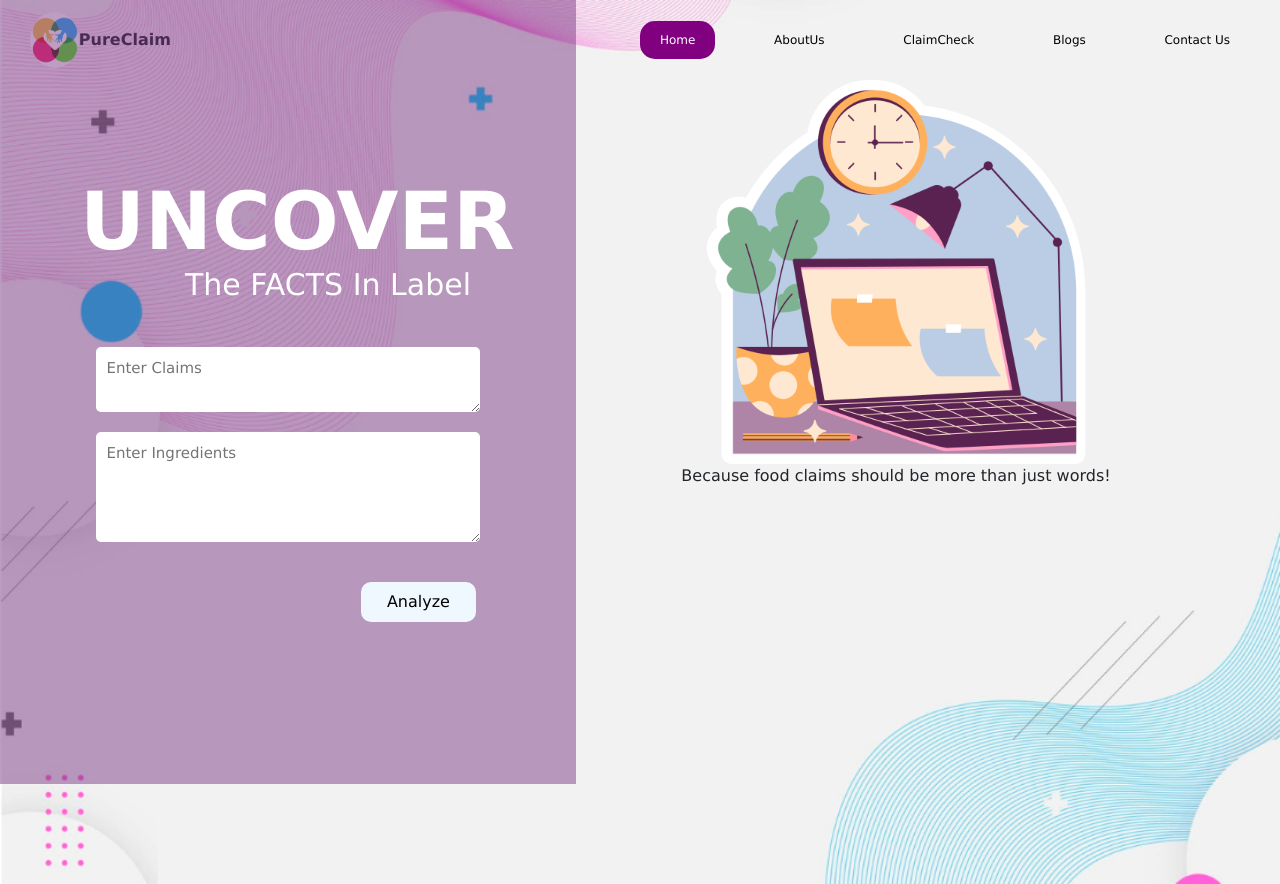
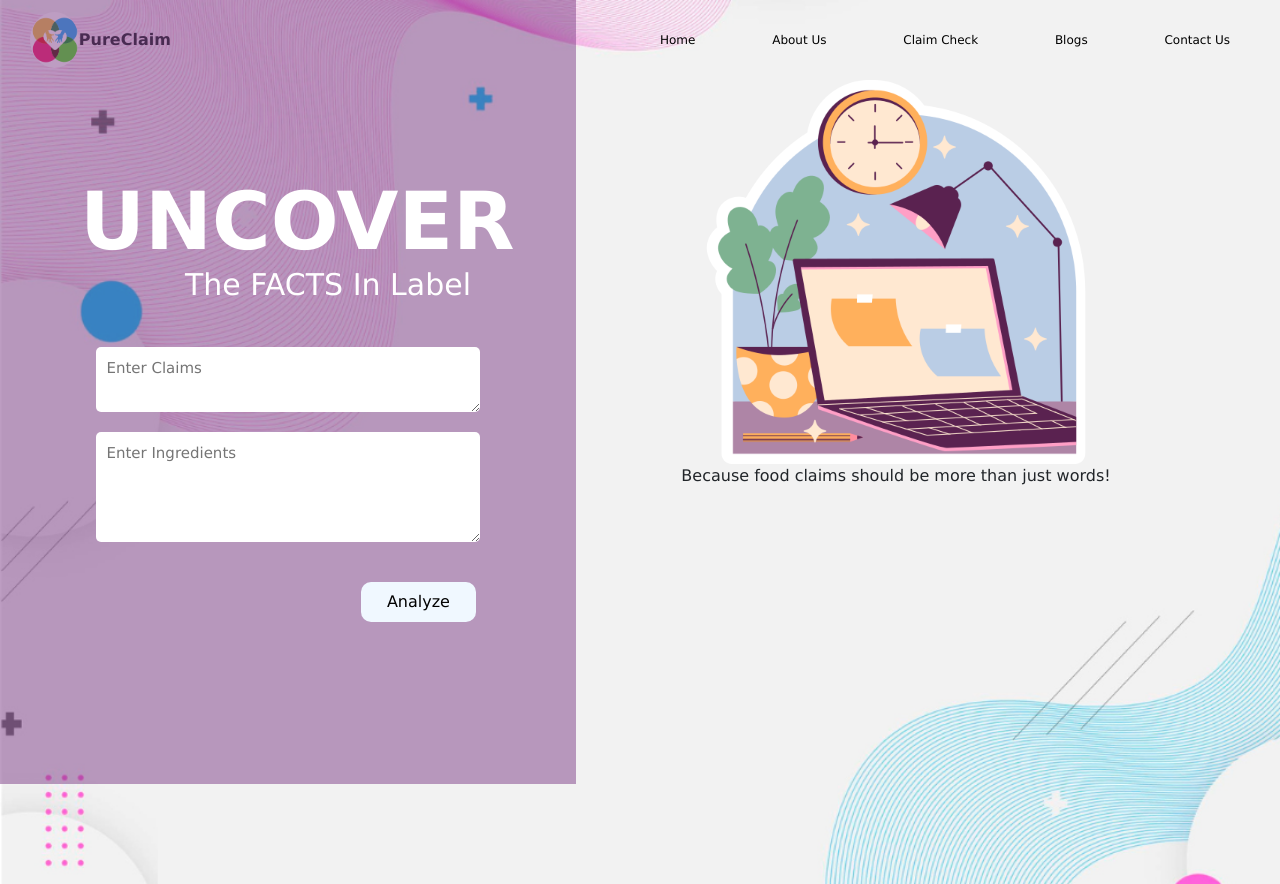
Before and after one commit to Pure-Claim/pureclaim, a React (Vite) app: page /ClaimCheckOptions/Manualform in a window 1280 px wide. Built offline with nearby package versions, Linux system fonts and the light colour scheme.

Commit message:
Changed NavBar's Active functionality

```diff
--- a/src/Components/NavBar.jsx
+++ b/src/Components/NavBar.jsx
@@ -1,36 +1,54 @@
 import logo from "../Images/Logo.png";
 import styles from "./NavBar.module.css";
-import { Link } from "react-router-dom";
-import { useLocation } from "react-router-dom";
+import { Link, useLocation } from "react-router-dom";
+
 function NavBar() {
   const location = useLocation();
 
-  // Check if the current route is "/"
-  const isHome = location.pathname === "/";
   return (
     <div
       style={{
-        backgroundColor: isHome ? "white" : "transparent",
+        backgroundColor: location.pathname === "/" ? "white" : "transparent",
       }}>
       <div className={styles.navbar}>
         <div className={styles.logo}>
-          <img src={logo} className={styles.logoImg}></img>
+          <img src={logo} className={styles.logoImg} alt="Logo" />
           <div className="fw-bold">PureClaim</div>
         </div>
         <div className={styles.navs}>
-          <Link className={`${styles.links} ${styles.active} `} to="/">
+          <Link
+            className={`${styles.links}
+            // Only apply when path is "/" else none
+            ${location.pathname === "/" ? styles.active : ""}`}
+            to="/">
             Home
           </Link>
-          <Link className={styles.links} to="/">
-            AboutUs
+          <Link
+            className={`${styles.links}
+            // only apply when path is "/about"
+            ${location.pathname === "/about" ? styles.active : ""}`}
+            to="/about">
+            About Us
           </Link>
-          <Link className={styles.links} to="/ClaimCheckOptions">
-            ClaimCheck
+          <Link
+            className={`${styles.links}
+            // only apply when path is "/ClaimCheckOptions"
+            ${location.pathname === "/ClaimCheckOptions" ? styles.active : ""}`}
+            to="/ClaimCheckOptions">
+            Claim Check
           </Link>
-          <Link className={styles.links} to="/">
+          <Link
+            className={`${styles.links}
+            // Only apply when path is "/blogs"
+            ${location.pathname === "/blogs" ? styles.active : ""}`}
+            to="/blogs">
             Blogs
           </Link>
-          <Link className={styles.links} to="/">
+          <Link
+            className={`${styles.links}
+            // Only apply when path is "/contact"
+            ${location.pathname === "/contact" ? styles.active : ""}`}
+            to="/contact">
             Contact Us
           </Link>
         </div>
@@ -38,4 +56,5 @@ function NavBar() {
     </div>
   );
 }
+
 export default NavBar;
```
